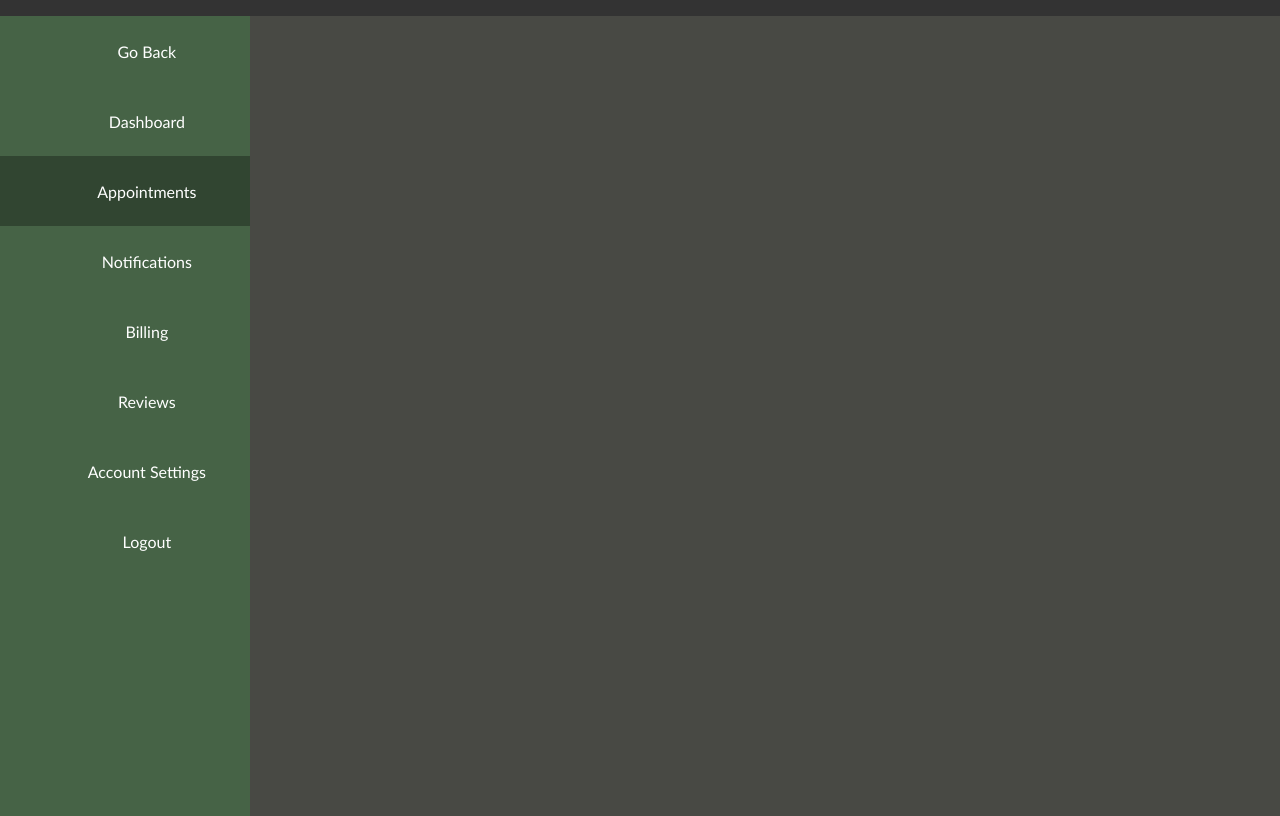
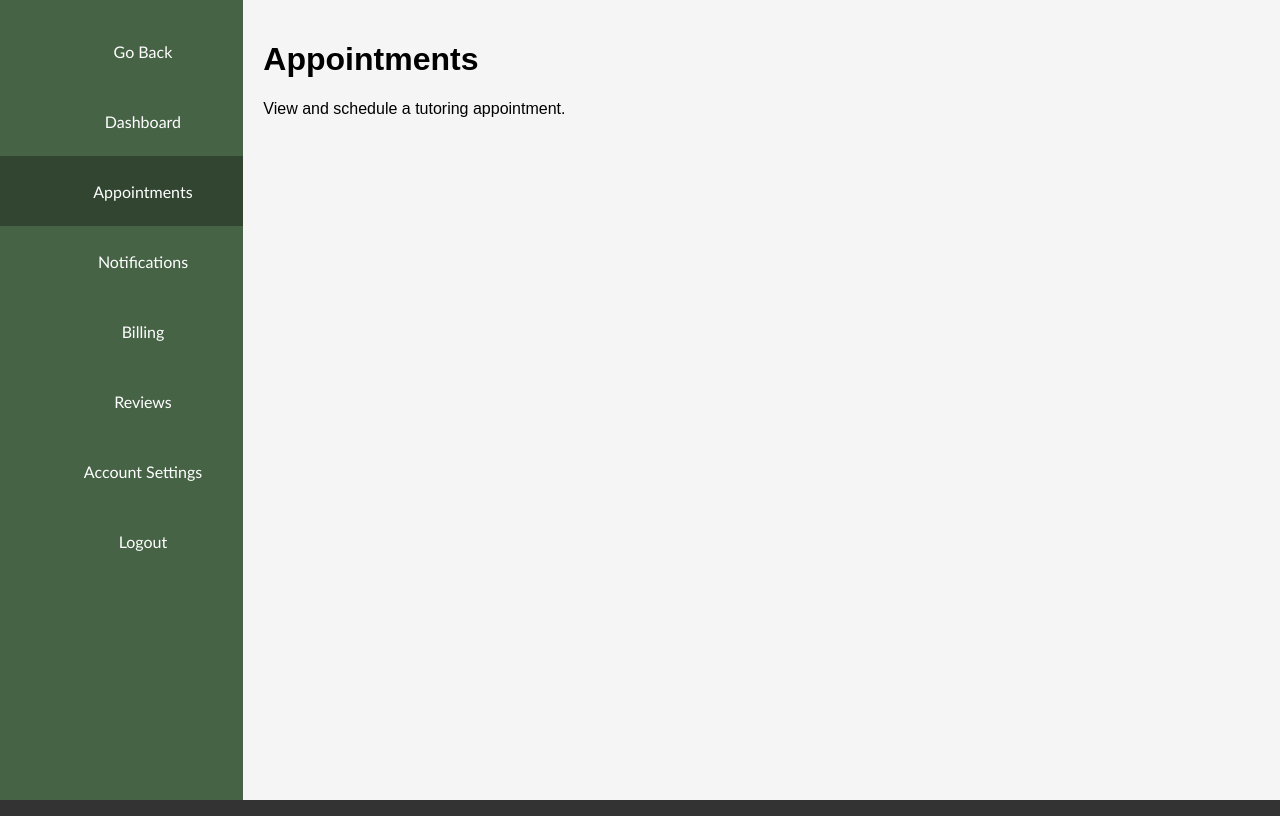
Before and after one commit to wesbruh/TutorWebsite, a React (Create React App) app in the folder client/: page /Appointments in a window 1280 px wide. Built offline with nearby package versions, Linux system fonts and the light colour scheme; some icons are missing.

Commit message:
Edited appointments .jsx and .css files. Also fixed errer in studentBilling.css

```diff
--- a/client/src/Appointments/StudentAppointments.css
+++ b/client/src/Appointments/StudentAppointments.css
@@ -4,6 +4,19 @@
     background-color:#484944;
 }
 
+.appointments-page {
+    display: flex;
+    height: 100vh;
+  }
+
+.header {
+    width: 80%;
+    padding: 20px;
+    background-color: #f5f5f5;
+    color: #000;
+    overflow-y: auto;
+  }
+
 body {
     margin: 0;
     padding: 0;
--- a/client/src/Appointments/indexStudentAppointments.jsx
+++ b/client/src/Appointments/indexStudentAppointments.jsx
@@ -3,9 +3,14 @@ import Sidebar from "../components/Sidebar";
 import "./StudentAppointments.css";
 
 function StudentAppointments () {
+
     return (
-        <div className="appointmentsPage">
+        <div className="appointments-page">
             <Sidebar />
+            <main className="header">
+                <h1>Appointments</h1>
+                <p>View and schedule a tutoring appointment.</p>
+                </main>
         </div>
     );
 };
--- a/client/src/Payroll/styleStudentBilling.css
+++ b/client/src/Payroll/styleStudentBilling.css
@@ -387,9 +387,7 @@
 }
 
 .student-billing-page .star-instance {
-    background-image: url(./star-2.svg) !important;
-    left: 3px !important;
-    position: relative !important;
+
 }
 
 .student-billing-page .frame-5 {
```
